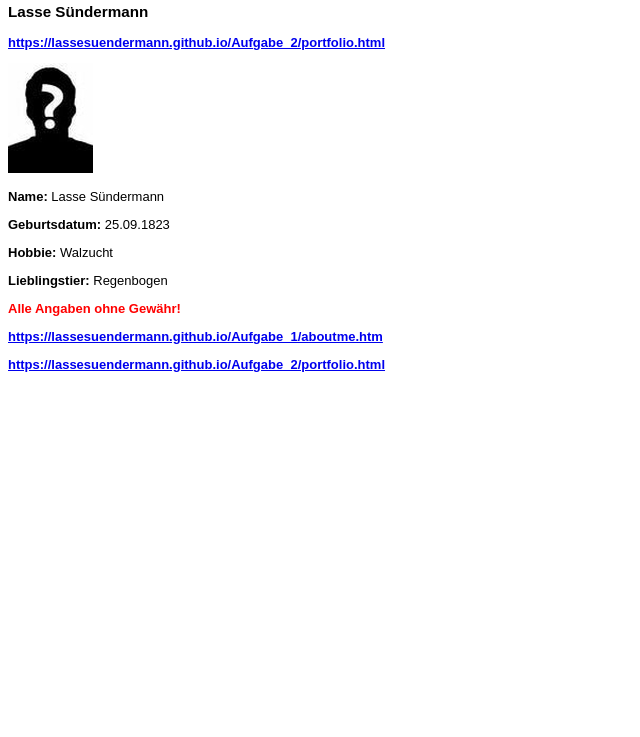
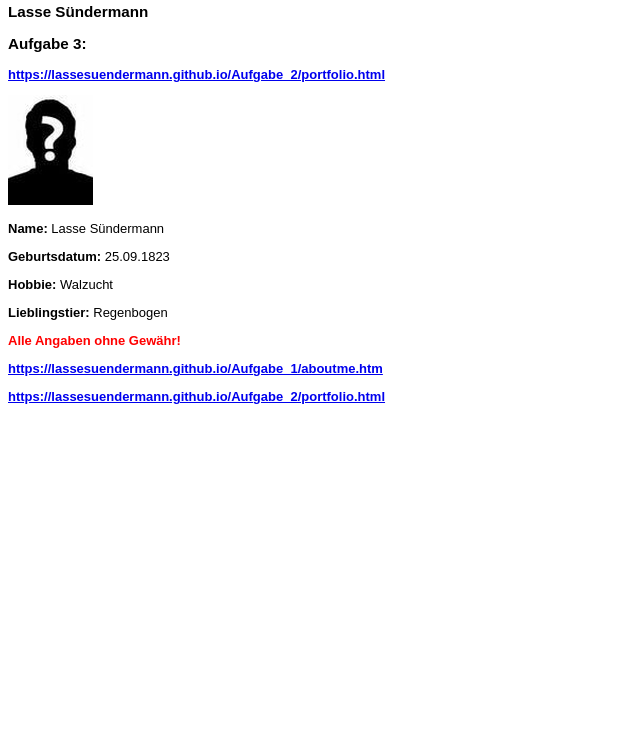
Before and after one commit to LasseSuendermann/LasseSuendermann.github.io, a plain HTML site: page steckbrief.htm in a window 1280 px wide. Shown: the part 63-800 px from the top of the page, without its empty margins (0-640 px from the left). Drawn offline with Linux system fonts and the light colour scheme.

Commit message:
Update steckbrief.htm

```diff
--- a/steckbrief.htm
+++ b/steckbrief.htm
@@ -15,6 +15,7 @@ body {
 </style>
 </head>
 <body>
+	<h3>Aufgabe 3:</h3>
 		<p><a href="https://lassesuendermann.github.io/Aufgabe_2/portfolio.html" title="Aufgabe_1"><b>https://lassesuendermann.github.io/Aufgabe_2/portfolio.html</b></a></p>
 	<p><img src="portrait.jpg"> </p>
 	<p><b>Name:</b> Lasse Sündermann</p>
```
